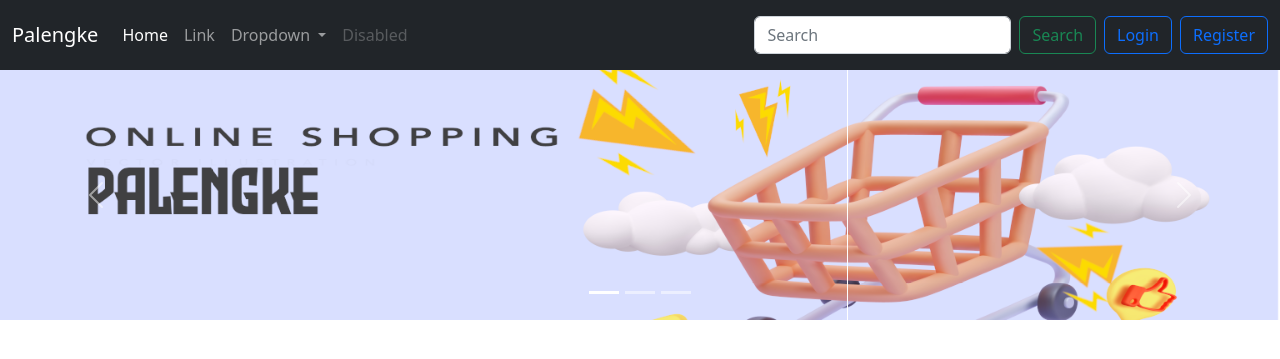
After one commit to jgrospe92/Ecom-Marketplace-Project, a PHP site: template app/views/includes/carousel.php in a window 1280 px wide. The commit adds this page. Shown: the top 359 px of the page. Run offline with PHP 8.4, Linux system fonts and the light colour scheme; the template is opened without the code that fills it, so the values that code supplies are empty; style sheets or scripts are compiled from the project's sources.

Commit message:
add carousel

```diff
--- a/app/views/Main/index.php
+++ b/app/views/Main/index.php
@@ -1,11 +1,7 @@
 <?php $this->view('includes/header') ?>
 
-
-    <!-- END OFF CANVAS -->
-    <h1>Welcome to the Marketplace</h1>
-
 <section>
-        <h1>This area is for carousel</h1>
+    <?php $this->view('includes/carousel') ?>
 </section>
 
 <section>
--- /dev/null
+++ b/app/views/includes/carousel.php
@@ -0,0 +1,38 @@
+<div id="carouselExampleCaptions" class="carousel slide" data-bs-ride="carousel">
+    <div class="carousel-indicators">
+        <button type="button" data-bs-target="#carouselExampleCaptions" data-bs-slide-to="0" class="active" aria-current="true" aria-label="Slide 1"></button>
+        <button type="button" data-bs-target="#carouselExampleCaptions" data-bs-slide-to="1" aria-label="Slide 2"></button>
+        <button type="button" data-bs-target="#carouselExampleCaptions" data-bs-slide-to="2" aria-label="Slide 3"></button>
+    </div>
+    <div class="carousel-inner">
+        <div class="carousel-item active" data-bs-interval="3000">
+            <img src="/resources/images/banner.png"  class="d-block w-100 " alt="...">
+            <div class="carousel-caption d-none d-md-block">
+                <h5></h5>
+                <p></p>
+            </div>
+        </div>
+        <div class="carousel-item " data-bs-interval="3000">
+            <img src="/resources/images/banner2.jpg" class="d-block w-100 " alt="...">
+            <div class="carousel-caption d-none d-md-block">
+                <h5>Second slide label</h5>
+                <p>Some representative placeholder content for the second slide.</p>
+            </div>
+        </div>
+        <div class="carousel-item" data-bs-interval="3000">
+            <img src="/resources/images/banner3.png" class="d-block w-100" alt="...">
+            <div class="carousel-caption d-none d-md-block">
+                <h5></h5>
+                <p></p>
+            </div>
+        </div>
+    </div>
+    <button class="carousel-control-prev" type="button" data-bs-target="#carouselExampleCaptions" data-bs-slide="prev">
+        <span class="carousel-control-prev-icon" aria-hidden="true"></span>
+        <span class="visually-hidden">Previous</span>
+    </button>
+    <button class="carousel-control-next" type="button" data-bs-target="#carouselExampleCaptions" data-bs-slide="next">
+        <span class="carousel-control-next-icon" aria-hidden="true"></span>
+        <span class="visually-hidden">Next</span>
+    </button>
+</div>
```
Also changed, not shown: resources/css/cs_style.css (+24 -0 lines), resources/images/banner.png (added), resources/images/banner2.jpg (added), resources/images/banner3.png (added). Lines whose indentation alone changed are shown as unchanged.
